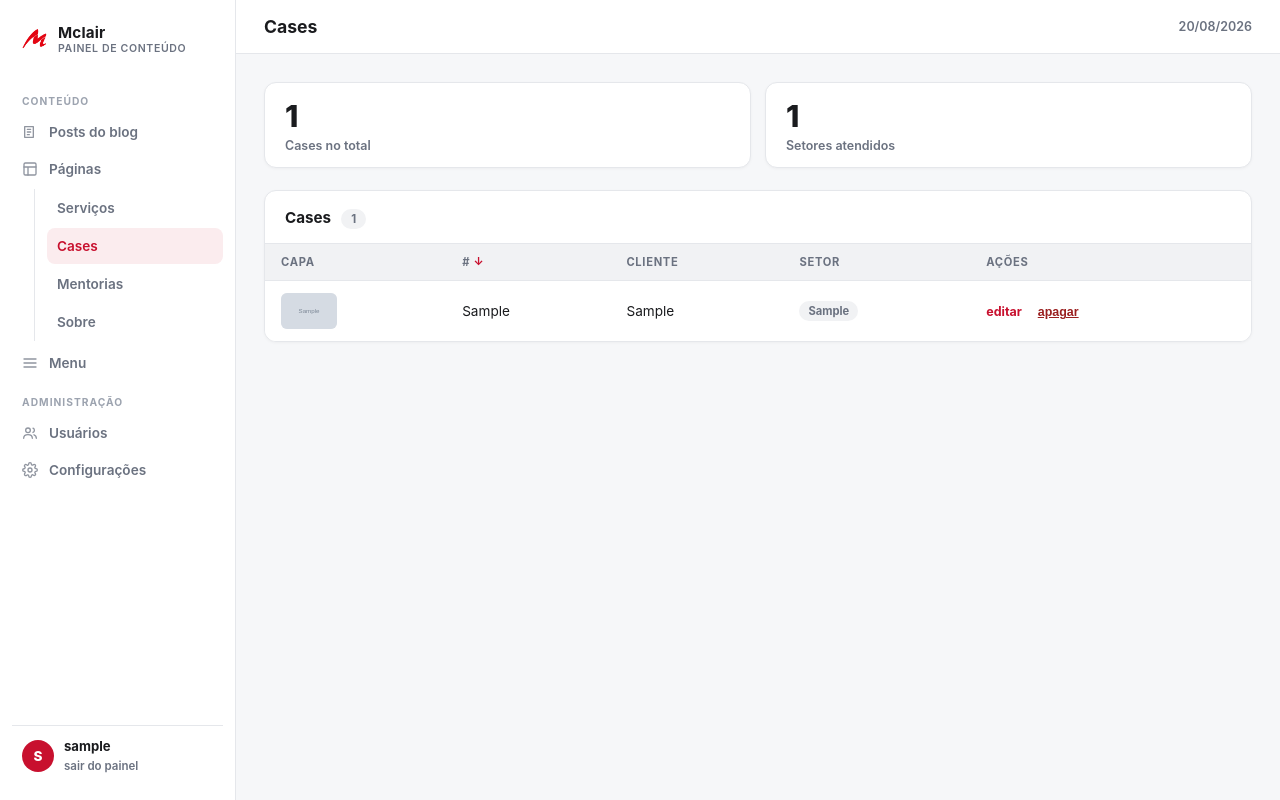
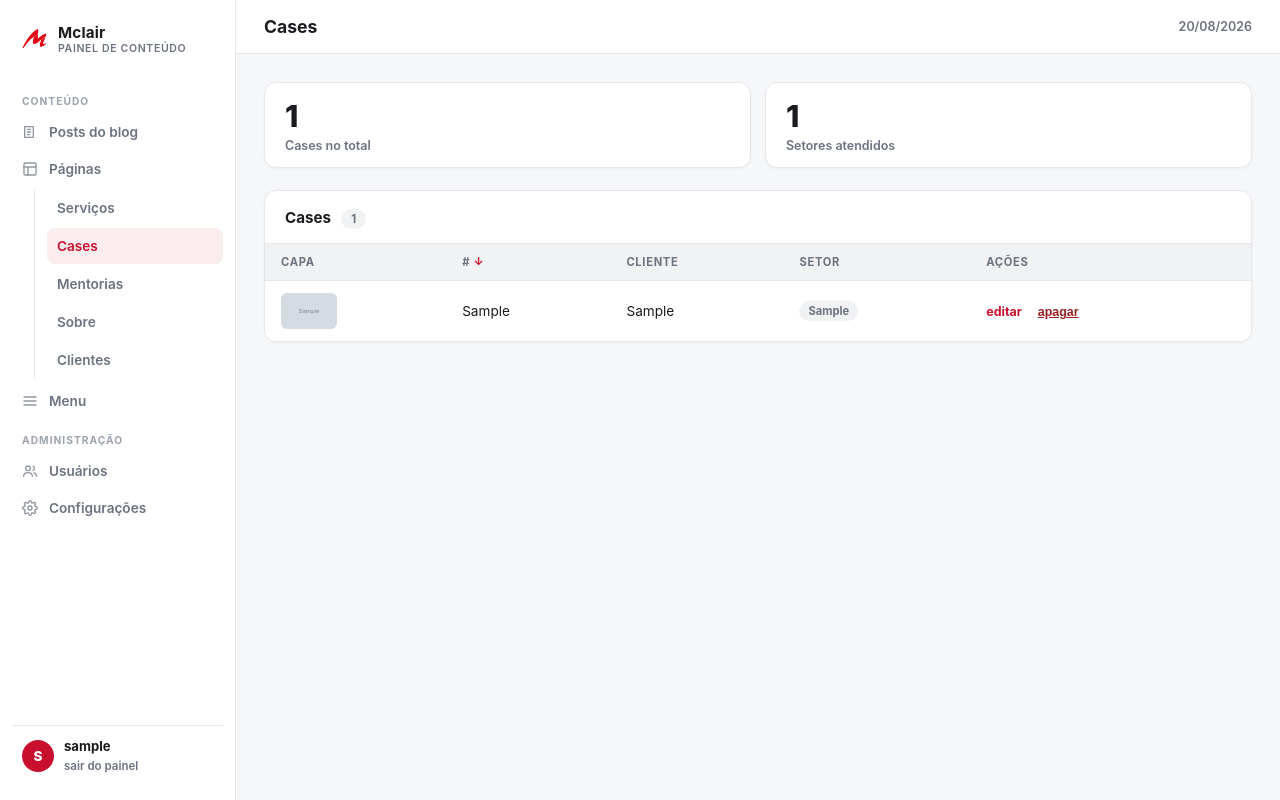
Before and after one commit to sandruhill/mclair, a PHP site: page /acesso/cases.php in a window 1280 px wide. Run offline with PHP 8.4, Linux system fonts and the light colour scheme; the visitor is signed in with stand-in values (Sample User, id 1); tables that the repository leaves empty or names only in its code hold one stand-in row (values such as "Sample post"); grey boxes marked "Sample" are stand-in pictures; a stand-in replaces the project's code that opens the database connection; some libraries are stand-ins or nearby versions.

Commit message:
Add Clientes to the Páginas submenu tree

```diff
--- a/public/acesso/_layout_top.php
+++ b/public/acesso/_layout_top.php
@@ -395,6 +395,7 @@ function askUrl(anchor, cb) {
         <a href="/acesso/casos" class="<?= $active === 'cases' ? 'active' : '' ?>">Cases</a>
         <a href="/acesso/paginas?slug=mentorias" class="<?= $active === 'pages' && ($_GET['slug'] ?? '') === 'mentorias' ? 'active' : '' ?>">Mentorias</a>
         <a href="/acesso/paginas?slug=sobre" class="<?= $active === 'pages' && ($_GET['slug'] ?? '') === 'sobre' ? 'active' : '' ?>">Sobre</a>
+        <a href="/acesso/paginas?slug=clientes" class="<?= $active === 'pages' && ($_GET['slug'] ?? '') === 'clientes' ? 'active' : '' ?>">Clientes</a>
       </div>
       <?php endif; ?>
       <a href="/acesso/menu" class="<?= $active === 'menu' ? 'active' : '' ?>">
```
